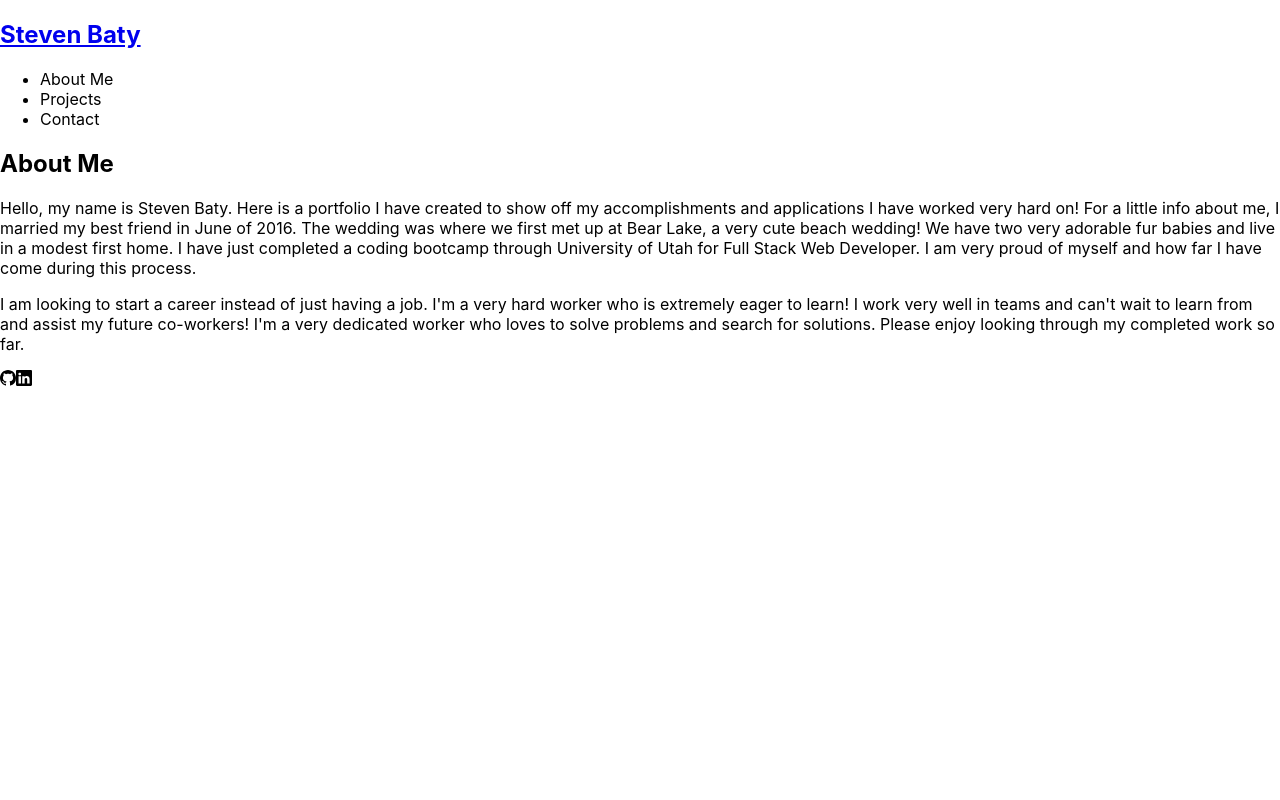
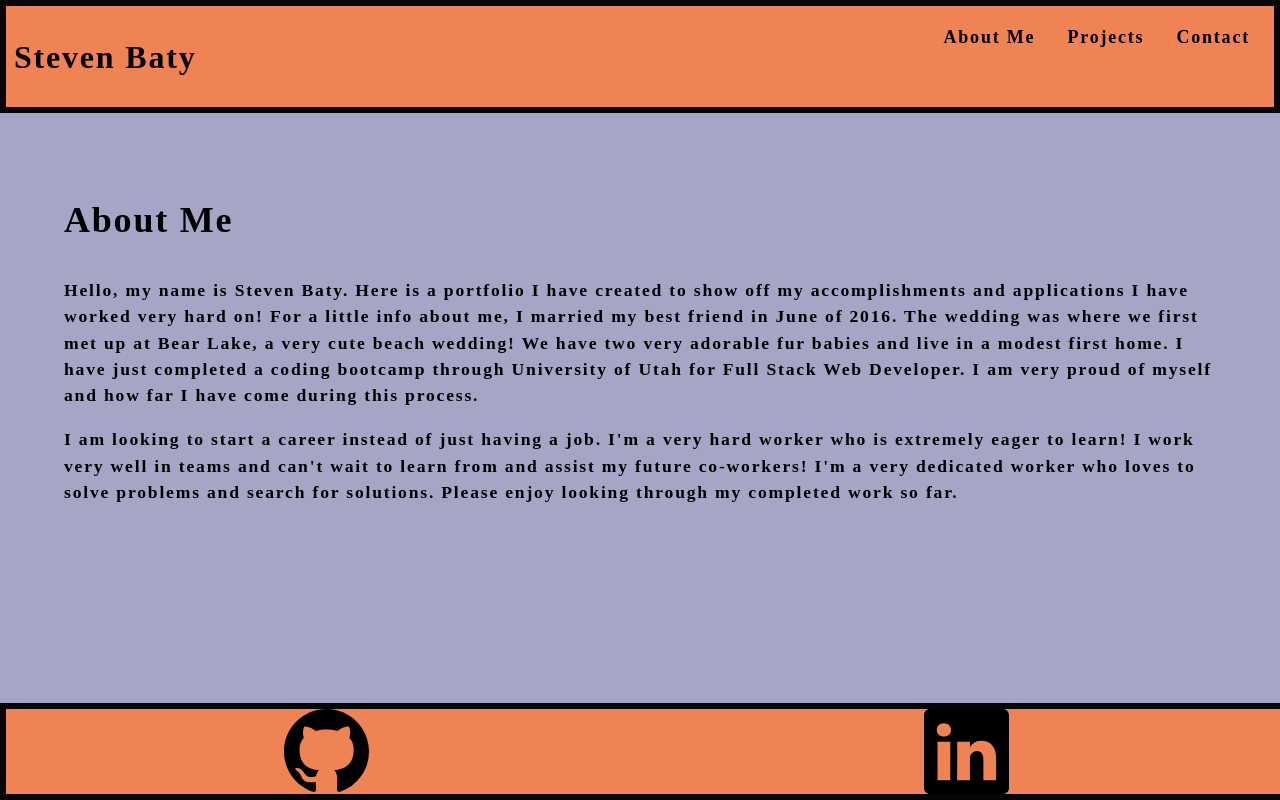
Before and after one commit to batysteven/react-portfolio, a React (Create React App) app: page / in a window 1280 px wide. Built offline with nearby package versions, Linux system fonts and the light colour scheme.

Commit message:
add styling

```diff
--- a/package.json
+++ b/package.json
@@ -6,7 +6,9 @@
     "@testing-library/jest-dom": "^5.12.0",
     "@testing-library/react": "^11.2.6",
     "@testing-library/user-event": "^12.8.3",
+    "bootstrap": "^4.6.0",
     "react": "^17.0.2",
+    "react-bootstrap": "^1.5.2",
     "react-bootstrap-icons": "^1.4.0",
     "react-dom": "^17.0.2",
     "react-scripts": "4.0.3",
--- a/src/components/Footer/index.js
+++ b/src/components/Footer/index.js
@@ -6,8 +6,11 @@ function Footer() {
 
     return (
         <div>
-            <img src={github} />
-            <img src={linkedin} />
+            <footer className="flex-row">
+            <img src={github} alt="github" />
+            <img src={linkedin} alt="linkedin" />
+            </footer>
+
         </div>
     );
 };
--- a/src/components/Header/index.js
+++ b/src/components/Header/index.js
@@ -22,6 +22,7 @@ function Header() {
 
     return (
         <div>
+            <header className="flex-row px-1">
                 <h2>
                     <a data-testid="link" href="/">
                         Steven Baty
@@ -35,6 +36,8 @@ function Header() {
                     aboutSelected={aboutSelected}
                     setAboutSelected={setAboutSelected}
                 ></Nav>
+            </header>
+
             <main>
                 {page}
             </main>
--- a/src/components/Nav/index.js
+++ b/src/components/Nav/index.js
@@ -12,7 +12,8 @@ function Nav(props) {
 
 
     return (
-        <ul>
+        <ul className="flex-row">
+            <nav className="flex-row">
                 <li className={`mx-2 ${aboutSelected && 'navActive'}`}>
                     <span onClick={() => {
                         setAboutSelected(true);
@@ -34,6 +35,7 @@ function Nav(props) {
                         setProjectsSelected(false);
                     }}>Contact</span>
                 </li>
+            </nav>
         </ul>
 
     );
--- a/src/index.css
+++ b/src/index.css
@@ -11,3 +11,129 @@ code {
   font-family: source-code-pro, Menlo, Monaco, Consolas, 'Courier New',
     monospace;
 }
+
+main {
+  background-color: #a7a5c6;
+  margin: 0 auto;
+  max-width: 90%;
+  padding: 50px 30px;
+}
+
+:root {
+  --primary: #a7a5c6;
+  --secondary: #ef8354;
+  --dark: #050505;
+  --spacing-one: calc(1rem * 0.5);
+  --spacing-two: calc(1rem);
+  --error: rgb(228, 46, 1);
+}
+
+body {
+  margin: 0;
+  padding: 0;
+  font-weight: 600;
+  line-height: 1.5;
+  font-size: 18px;
+  letter-spacing: .1em;
+  background: var(--primary);
+  font-family: 'Poiret One', cursive;
+
+}
+
+h1 {
+  font-size: 2.25rem;
+}
+
+h2 {
+  font-size: 2rem;
+}
+
+p {
+  font-size: 1.1rem;
+  margin-top: 0;
+}
+
+header {
+  background: var(--secondary);
+  border: var(--dark) solid 6px;
+  justify-content: space-between;
+}
+
+header nav {
+  display: flex;
+  flex-wrap: wrap;
+  justify-content: space-between;
+}
+
+header nav li:hover {
+  color: var(--primary);
+  text-decoration: underline;
+}
+
+a {
+  text-decoration: none;
+  color: var(--dark);
+  font-weight: bold;
+}
+
+input {
+  font-size: 1rem;
+  padding: 0.25rem;
+  border: 1px solid var(--dark);
+  outline: none;
+  border-radius: 3px;
+  transition: box-shadow 0.2s;
+}
+
+input:focus {
+  border: 1px solid var(--secondary);
+  box-shadow: 0 0 .25rem rgba(0, 0, 0, .5);
+}
+
+li {
+  list-style: none;
+}
+
+nav  li {
+  cursor: pointer;
+  justify-content: flex-end;
+}
+
+textarea {
+	width: 600px;
+	height: 120px;
+	border: 3px solid #cccccc;
+	padding: 5px;
+}
+
+.flex-row {
+  display: flex;
+  flex-wrap: wrap;
+}
+
+.px-1 {
+  padding-right: var(--spacing-one);
+  padding-left: var(--spacing-one);
+}
+
+.mx-2 {
+  margin-right: var(--spacing-two);
+  margin-left: var(--spacing-two);
+}
+
+footer {
+  background: var(--secondary);
+  border: var(--dark) solid 6px;
+  bottom: 0;
+  width: 100%;
+  text-align: center;
+  position: fixed;
+}
+
+footer img {
+  display: block;
+  margin-left: auto;
+  margin-right: auto;
+  justify-content: center;
+  width: 85px;
+}
```
Also changed, not shown: 1 other file (tests, documents, lock files or other folders). Lines whose indentation alone changed are shown as unchanged.
